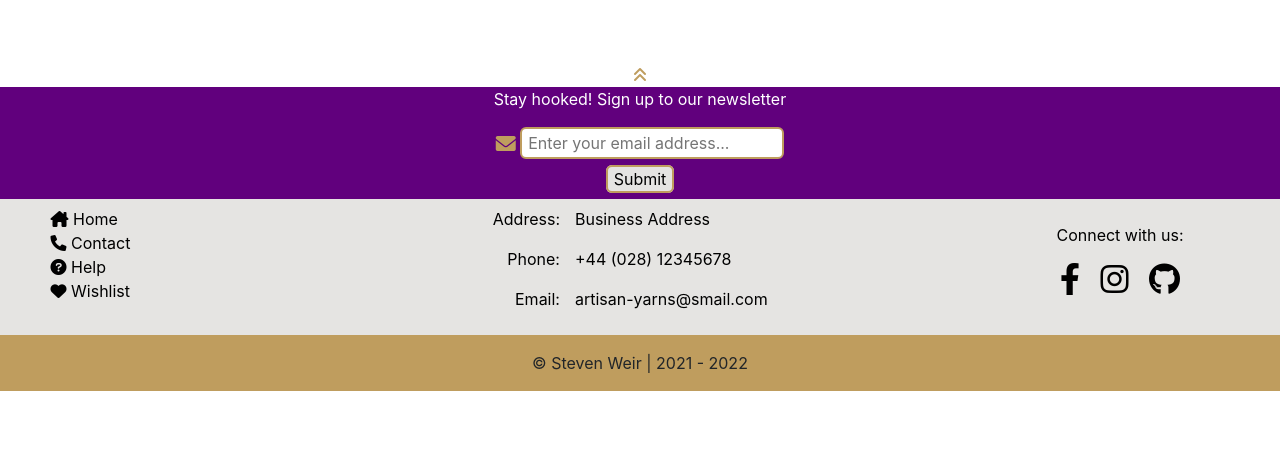
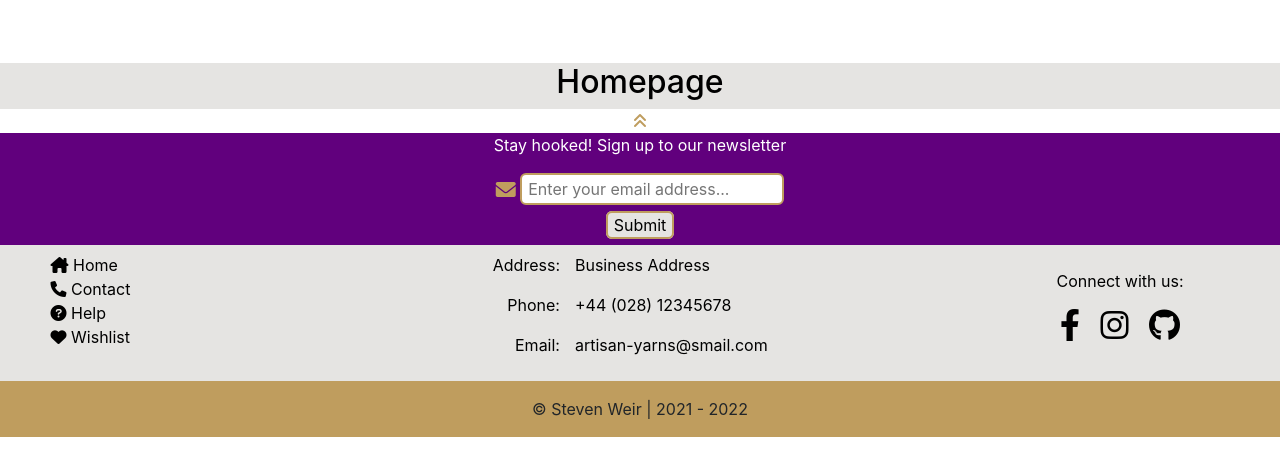
Before and after one commit to StevenWeir038/Artisan-Yarns, a Django app: page / in a window 1280 px wide. Shown: the part 227-703 px from the top of the page. Run offline with Django 3.2, Linux system fonts and the light colour scheme; parts of the project's set-up code (start-up, migrations or seed data) failed here and were passed over.

Commit message:
Standardize block page_header

```diff
--- a/checkout/templates/checkout/checkout.html
+++ b/checkout/templates/checkout/checkout.html
@@ -1,6 +1,10 @@
 {% extends "base.html" %}
 {% load static %}
 
-{% block maincontent %}
+{% block page_header %}
     <h2>Checkout Page</h2>
 {% endblock %}
+
+{% block maincontent %}
+
+{% endblock %}
--- a/contact/templates/contact/contact.html
+++ b/contact/templates/contact/contact.html
@@ -1,6 +1,10 @@
 {% extends "base.html" %}
 {% load static %}
 
+#{% block page_header %}
+<h2>Contact Page</h2>
+{% endblock %}
+
 {% block maincontent %}
-    <h2>Contact Page</h2>
+
 {% endblock %}
--- a/home/templates/home/index.html
+++ b/home/templates/home/index.html
@@ -1,8 +1,10 @@
 {% extends "base.html" %}
 {% load static %}
 
-{% block content %}
-<h2>Homepage content goes here.</h2>
-<p>Lorem ipsum dolor sit, amet consectetur adipisicing elit. Dolores quibusdam ratione saepe omnis dolorem? Deleniti, a
-    earum. Nostrum temporibus commodi optio esse alias odio eveniet ab! Quos placeat dolorem reprehenderit?</p>
+{% block page_header %}
+    <h2>Homepage</h2>
 {% endblock %}
+
+{% block maincontent %}
+
+{% endblock %}
--- a/profiles/templates/profiles/profile.html
+++ b/profiles/templates/profiles/profile.html
@@ -1,6 +1,10 @@
 {% extends "base.html" %}
 {% load static %}
 
+{% block page_header %}
+    <h2>My Profile / Account Page</h2>
+{% endblock %}
+
 {% block maincontent %}
-    <h2>My Account / Profile Page</h2>
+
 {% endblock %}
--- a/static/css/base.css
+++ b/static/css/base.css
@@ -42,6 +42,10 @@ header {
     background: rgba(var(--theme-platinum), 1);
     color: black;
     text-align: center;
+    font-weight: bold;
+    font-size: large;
+    margin: auto;
+    padding: 0 1em;
 }
 
 .site-logo {
--- a/templates/base.html
+++ b/templates/base.html
@@ -20,8 +20,14 @@
 
     <!-- to act as an additional header on pages that extend this base template in case we
     want to put something at the top of those pages but underneath the main header -->
-    {% block page_header %}
-    {% endblock %}
+    <div class="header-container">
+        <div class="row">
+            <div class="col">
+                {% block page_header %}
+                {% endblock %}
+            </div>
+        </div>
+    </div>
 
     <!-- main content -->
     {% block maincontent %}
--- a/templates/includes/header.html
+++ b/templates/includes/header.html
@@ -92,7 +92,6 @@
         <!-- searchbar -->
         {% include 'includes/searchbar.html' %}
     </div>
-
-    <!-- help modal -->
-    {% include 'includes/help-modal.html' %}
 </header>
+<!-- help modal -->
+{% include 'includes/help-modal.html' %}
--- a/templates/includes/help-modal.html
+++ b/templates/includes/help-modal.html
@@ -1,4 +1,3 @@
-<!-- help modal -->
 <div class="modal fade" id="helpModal" tabindex="-1" aria-labelledby="helpModalLabel" aria-hidden="true">
     <div class="modal-dialog modal-xl modal-dialog-centered modal-dialog-scrollable">
       <div class="modal-content">
--- a/wishlist/templates/wishlist/wishlist.html
+++ b/wishlist/templates/wishlist/wishlist.html
@@ -1,6 +1,10 @@
 {% extends "base.html" %}
 {% load static %}
 
-{% block maincontent %}
+{% block page_header %}
     <h2>Wishlist Page</h2>
 {% endblock %}
+
+{% block maincontent %}
+
+{% endblock %}
```
